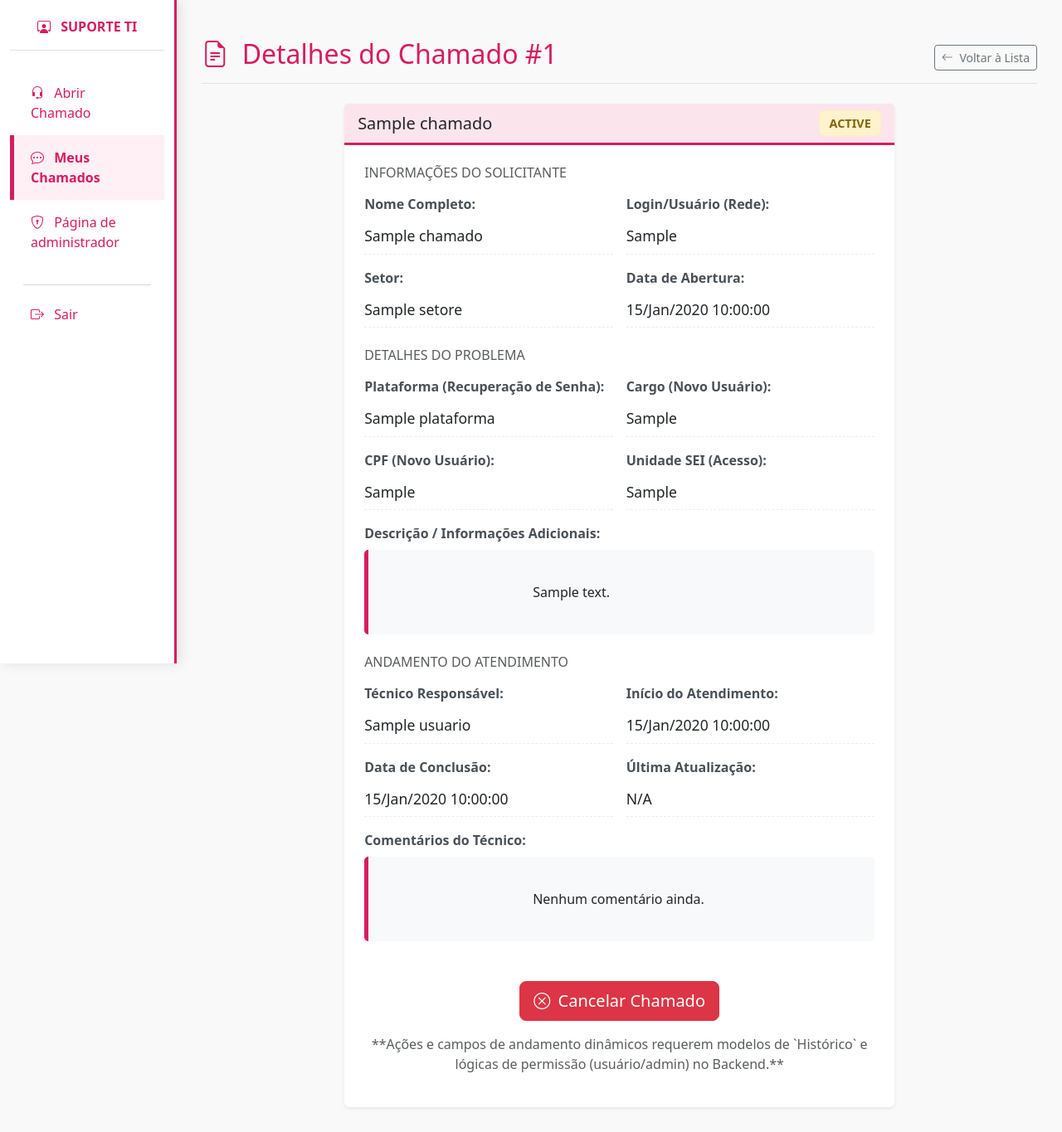
After one commit to Gabriel-Eric08/suporte-ti-flask, a Flask app: page /chamados/1 in a window 1280 px wide. The commit adds this page. Shown: the whole page at 83% size. Run offline with Flask 3, Linux system fonts and the light colour scheme; tables that the repository leaves empty hold one stand-in row (values such as "Sample post").

Commit message:
add: Detalhes de chamado e registro de horários

```diff
--- a/routes/chamados.py
+++ b/routes/chamados.py
@@ -1,11 +1,37 @@
-from flask import Flask, Blueprint, request, jsonify
-# Importe todos os modelos necessários para validação
-from models.models import Chamado, TipoChamado, Setor, Plataforma, Cargo, UnidadeSEI
+from flask import Flask, Blueprint, request, jsonify, render_template
+# Importe apenas os modelos necessários para as FKs restantes
+# Certifique-se de que Setor, TipoChamado, Plataforma e Chamado estão importados do seu models.py
+from models.models import Chamado, TipoChamado, Setor, Plataforma
 from datetime import datetime
 from db_config import db
-# from utils.getUsername import getUsername # (Não usado na rota, mas mantido)
+from sqlalchemy import and_ # Adicionado para a lógica de cálculo de posição
 
 chamados_route = Blueprint('Chamados', __name__)
+
+# ======================================================================
+# FUNÇÃO DE CÁLCULO DE POSIÇÃO (Lógica do Negócio)
+# ======================================================================
+
+def calcular_posicao_na_fila(novo_chamado_id):
+    """
+    Calcula a quantidade de chamados ENVIADOS (status_id=1)
+    que foram criados ANTES do chamado com o ID fornecido.
+    A posição é a contagem + 1. Assume que o ID é autoincrementável.
+    """
+    # Contamos quantos chamados com status_id = 1 têm um ID MENOR que o novo chamado
+    contagem_antes = Chamado.query.filter(
+        and_(
+            Chamado.status_id == 1,
+            Chamado.id < novo_chamado_id
+        )
+    ).count()
+
+    # Sua posição na fila é a quantidade de pessoas na sua frente + 1
+    return contagem_antes + 1
+
+# ======================================================================
+# ROTA DE ENVIO DE CHAMADO (POST) - CORRIGIDO 'desc' PARA 'tipo_desc'
+# ======================================================================
 
 @chamados_route.route('/', methods=['POST'])
 def enviar_chamado():
@@ -20,17 +46,21 @@ def enviar_chamado():
     # --- 1. Inicialização de Variáveis e Extração de Dados ---
 
     # Campos base obrigatórios
-    nome_completo = data.get('nome_completo')  # Nome completo é obrigatório para o Chamado
+    nome_completo = data.get('nome_completo')
     setor_id = data.get('setor_id')
     tipo_id = data.get('tipo_id')
 
     # Campos opcionais ou condicionais
+    # A variável Python ainda pode se chamar 'desc', mas o atributo do modelo é 'tipo_desc'
     desc = data.get('desc')
     cpf = data.get('cpf')
     plataforma_id = data.get('plataforma_id')
-    cargo_id = data.get('cargo_id')
-    unidade_sei_id = data.get('unidade_sei_id')
-    user_login = data.get('user') # Assumindo que 'user' é o login, se houver
+
+    # NOVOS CAMPOS TEXTO
+    cargo = data.get('cargo')
+    unidade_sei = data.get('unidade_sei')
+
+    user_login = data.get('user')
 
     # --- 2. Validação de Campos Base ---
 
@@ -52,14 +82,13 @@ def enviar_chamado():
 
     # Tipo 6: Criação de Novo Login (Requer cpf, cargo e unidade_sei)
     elif tipo_id == 6:
-        if not cpf or not cargo_id or not unidade_sei_id:
+        if not cpf or not cargo or not unidade_sei:
             return jsonify({
                 "success": False,
-                "message": "Chamado para criação de login (tipo 6) necessita dos campos: cpf, cargo_id e unidade_sei_id."
+                "message": "Chamado para criação de login (tipo 6) necessita dos campos: cpf, cargo e unidade_sei."
             }), 400
 
     # --- 4. Validação de Integridade de Chaves Estrangeiras ---
-    # Garante que os IDs fornecidos existam no banco de dados.
 
     if not Setor.query.get(setor_id):
         return jsonify({"success": False, "message": f"Setor ID {setor_id} inválido."}), 400
@@ -69,11 +98,6 @@ def enviar_chamado():
     if plataforma_id and not Plataforma.query.get(plataforma_id):
         return jsonify({"success": False, "message": f"Plataforma ID {plataforma_id} inválida."}), 400
 
-    if cargo_id and not Cargo.query.get(cargo_id):
-        return jsonify({"success": False, "message": f"Cargo ID {cargo_id} inválido."}), 400
-
-    if unidade_sei_id and not UnidadeSEI.query.get(unidade_sei_id):
-        return jsonify({"success": False, "message": f"Unidade SEI ID {unidade_sei_id} inválida."}), 400
 
     # --- 5. Criação e Inserção do Novo Chamado ---
 
@@ -82,35 +106,78 @@ def enviar_chamado():
         nome_completo=nome_completo,
         setor_id=setor_id,
         tipo_id=tipo_id,
+        status_id=1, # Configura o status inicial como ENVIADO (1)
 
         # Campos de dados
-        user=user_login, # Se houver um login
-        tipo_desc=desc,
+        user=user_login,
+        tipo_desc=desc, # <--- CORRIGIDO: Passando 'desc' para o campo 'tipo_desc' do modelo
         cpf=cpf,
 
         # Chaves Estrangeiras opcionais/condicionais
         plataforma_id=plataforma_id,
-        cargo_id=cargo_id,
-        unidade_sei_id=unidade_sei_id,
 
-        # status_id é definido por DEFAULT=1 no banco de dados (Enviado)
-        # datetime é definido por DEFAULT no banco de dados ou no modelo (datetime.utcnow)
+        # NOVOS CAMPOS TEXTO
+        cargo=cargo,
+        unidade_sei=unidade_sei,
+
     )
 
     try:
         db.session.add(novo_chamado)
         db.session.commit()
 
+        # O ID é gerado após o commit para o objeto 'novo_chamado'
+        novo_chamado_id = novo_chamado.id
+
+        # 6. CÁLCULO E RETORNO DA POSIÇÃO NA FILA
+        posicao = calcular_posicao_na_fila(novo_chamado_id)
+
         return jsonify({
             "success": True,
             "message": "Chamado registrado com sucesso!",
-            "id": novo_chamado.id
+            "id": novo_chamado_id,
+            "posicao_na_fila": posicao # <-- CHAVE EXPORTADA PARA O JS
         }), 201 # 201 Created
 
     except Exception as e:
         db.session.rollback()
         print(f"Erro ao salvar chamado: {e}")
+        # Se ocorrer um erro aqui, é um erro de banco de dados (500)
         return jsonify({
             "success": False,
             "message": "Erro interno ao salvar chamado no banco de dados."
         }), 500
+
+# Rota /last (mantida do seu código original)
+@chamados_route.route('/last', methods=['GET'])
+def posicao_fila():
+    """
+    Retorna a quantidade total de chamados atualmente com status 'Enviado' (status_id=1).
+    """
+    try:
+        quantidade_enviados = Chamado.query.filter_by(status_id=1).count()
+
+        return jsonify({
+            "success": True,
+            "status_name": "Enviado",
+            "status_id": 1,
+            "quantidade": quantidade_enviados
+        }), 200
+
+    except Exception as e:
+        print(f"Erro ao buscar quantidade de chamados: {e}")
+        return jsonify({
+            "success": False,
+            "message": "Erro interno ao consultar o banco de dados."
+        }), 500
+
+@chamados_route.route('/<id_chamado>')
+def detalhes_chamado(id_chamado):
+    # CORREÇÃO: Usar .first() para obter um único objeto, não uma Query.
+    chamado = Chamado.query.filter_by(id=id_chamado).first()
+
+    if chamado is None:
+        # Tratar caso o chamado não exista (exemplo: abort(404))
+        pass
+
+    return render_template('detalhes_chamado.html', chamado=chamado)
--- /dev/null
+++ b/templates/detalhes_chamado.html
@@ -0,0 +1,246 @@
+<!DOCTYPE html>
+<html lang="pt-BR">
+<head>
+    <meta charset="UTF-8">
+    <meta name="viewport" content="width=device-width, initial-scale=1.0">
+    <title>Detalhes do Chamado #{{ chamado.id }}</title>
+    <link href="https://cdn.jsdelivr.net/npm/bootstrap@5.3.3/dist/css/bootstrap.min.css" rel="stylesheet" integrity="sha384-QWTKZyjpPEjISv5WaRU9OFeRpok6YctnYmDr5pNlyT2bRjXh0JMhjY6hW+ALEwIH" crossorigin="anonymous">
+    <link rel="stylesheet" href="https://cdn.jsdelivr.net/npm/bootstrap-icons@1.11.3/font/bootstrap-icons.min.css">
+
+    <style>
+        /* Variáveis de Estilo do Template Anterior */
+        :root {
+            --bs-pink-primary: #d81b60;
+            --bs-pink-hover: #ff69b4;
+            --bs-bg-light: #f9f9f9;
+            --bs-bg-white: #ffffff;
+            --bs-text-muted: #6c757d;
+        }
+
+        body { background-color: var(--bs-bg-light); }
+        .sidebar { height: 100vh; background-color: var(--bs-bg-white); padding-top: 20px; box-shadow: 4px 0 15px rgba(0, 0, 0, 0.1); border-right: 3px solid var(--bs-pink-primary); }
+        .sidebar .sidebar-header { color: var(--bs-pink-primary); font-weight: bold; text-transform: uppercase; }
+        .sidebar .nav-link { color: var(--bs-pink-primary); padding: 15px 20px; font-weight: 500; border-left: 5px solid transparent; transition: all 0.3s; }
+        .sidebar .nav-link:hover { background-color: #fff0f5; color: var(--bs-pink-hover); border-left: 5px solid var(--bs-pink-hover); }
+        /* Mantendo a cor de um item como 'active' para simular a página atual */
+        .sidebar .nav-link.active { background-color: #fff0f5; color: var(--bs-pink-primary); border-left: 5px solid var(--bs-pink-primary); font-weight: bold; }
+        .main-content { padding: 30px; min-height: 100vh; }
+
+        /* Estilos específicos para a página de detalhes */
+        .detail-label { font-weight: 600; color: #495057; display: block; margin-bottom: 5px; }
+        .detail-value { font-size: 1.1rem; color: #212529; padding: 8px 0; border-bottom: 1px dashed #e9ecef; }
+        .card-header-chamado { background-color: #fce4ec; border-bottom: 3px solid var(--bs-pink-primary); }
+        .status-badge { font-size: 0.9em; padding: 0.5em 0.8em; }
+
+        /* Cores dinâmicas do Status */
+        .status-1 { background-color: #fff3cd; color: #856404; border: 1px solid #ffeeba; } /* ENVIADO */
+        .status-2 { background-color: #e2f0fd; color: #007bff; border: 1px solid #cce5ff; } /* EM ATENDIMENTO */
+        .status-3 { background-color: #d4edda; color: #155724; border: 1px solid #c3e6cb; } /* CONCLUÍDO */
+        .status-4 { background-color: #f8d7da; color: #721c24; border: 1px solid #f5c6cb; } /* RECUSADO/CANCELADO (Adicionado) */
+
+        .description-box { background-color: #f8f9fa; border-left: 5px solid var(--bs-pink-primary); padding: 15px; border-radius: 5px; white-space: pre-wrap; }
+    </style>
+</head>
+<body>
+
+    <div class="container-fluid">
+        <div class="row">
+
+            <nav id="sidebarMenu" class="col-md-3 col-lg-2 d-md-block sidebar">
+                <div class="position-sticky">
+
+                    <div class="sidebar-header text-center mb-4 pb-3 border-bottom">
+                        <i class="bi bi-person-workspace me-2"></i> Suporte TI
+                    </div>
+
+                    <ul class="nav flex-column">
+                        <li class="nav-item">
+                            <a class="nav-link" href="{{ url_for('Home.home_page') }}">
+                                <i class="bi bi-headset me-2"></i> Abrir Chamado
+                            </a>
+                        </li>
+                        <li class="nav-item">
+                            <a class="nav-link active" href="{{ url_for('Cliente.cliente_page') }}">
+                                <i class="bi bi-chat-dots me-2"></i> Meus Chamados
+                            </a>
+                        </li>
+                        <li class="nav-item">
+                            <a class="nav-link" href="{{ url_for('Admin_chamados.admin_page') }}">
+                                <i class="bi bi-shield-lock me-2"></i> Página de administrador
+                            </a>
+                        </li>
+                    </ul>
+
+                    <hr class="mx-3 mt-4 mb-2 text-muted">
+
+                    <ul class="nav flex-column mb-0">
+                        <li class="nav-item">
+                            <a class="nav-link" href="#">
+                                <i class="bi bi-box-arrow-right me-2"></i> Sair
+                            </a>
+                        </li>
+                    </ul>
+                </div>
+            </nav>
+
+            <main class="col-md-9 ms-sm-auto col-lg-10 main-content">
+
+                <div class="d-flex justify-content-between align-items-center pt-3 pb-2 mb-4 border-bottom">
+                    <h1 class="h2" style="color: var(--bs-pink-primary);">
+                        <i class="bi bi-file-earmark-text me-2"></i> Detalhes do Chamado #<span id="chamadoId">{{ chamado.id }}</span>
+                    </h1>
+                    <button class="btn btn-sm btn-outline-secondary" onclick="window.history.back()">
+                        <i class="bi bi-arrow-left me-1"></i> Voltar à Lista
+                    </button>
+                </div>
+
+                <div class="row justify-content-center">
+                    <div class="col-lg-10 col-xl-8">
+                        <div class="card shadow-sm border-0">
+
+                            <div class="card-header card-header-chamado">
+                                <div class="d-flex justify-content-between align-items-center">
+                                    {# CORREÇÃO: Usando nome_tipo (propriedade do modelo TipoChamado) #}
+                                    <h5 class="mb-0">{{ chamado.tipo.nome_tipo }}</h5>
+                                    {# Usando nome_status para o status #}
+                                    <span class="badge status-badge status-{{ chamado.status_id }}">{{ chamado.status.nome_status|upper }}</span>
+                                </div>
+                            </div>
+
+                            <div class="card-body p-4">
+
+                                <h6 class="mb-3 text-uppercase text-muted">Informações do Solicitante</h6>
+                                <div class="row g-3 mb-4">
+                                    <div class="col-md-6">
+                                        <span class="detail-label">Nome Completo:</span>
+                                        <div class="detail-value">{{ chamado.nome_completo }}</div>
+                                    </div>
+                                    <div class="col-md-6">
+                                        <span class="detail-label">Login/Usuário (Rede):</span>
+                                        <div class="detail-value">{{ chamado.user|default('N/A') }}</div>
+                                    </div>
+                                    <div class="col-md-6">
+                                        <span class="detail-label">Setor:</span>
+                                        {# CORREÇÃO: Usando nome_setor (propriedade do modelo Setor) #}
+                                        <div class="detail-value">{{ chamado.setor.nome_setor|default('Setor Não Encontrado') }}</div>
+                                    </div>
+                                    <div class="col-md-6">
+                                        <span class="detail-label">Data de Abertura:</span>
+                                        <div class="detail-value">{{ chamado.datetime.strftime('%d/%b/%Y %H:%M:%S') }}</div>
+                                    </div>
+                                </div>
+
+                                <h6 class="mb-3 mt-4 text-uppercase text-muted">Detalhes do Problema</h6>
+                                <div class="row g-3 mb-4">
+
+                                    {% if chamado.plataforma_id %}
+                                    <div class="col-md-6">
+                                        <span class="detail-label">Plataforma (Recuperação de Senha):</span>
+                                        {# CORREÇÃO: Usando nome_plataforma (propriedade do modelo Plataforma) #}
+                                        <div class="detail-value">{{ chamado.plataforma.nome_plataforma|default('N/A') }}</div>
+                                    </div>
+                                    {% endif %}
+
+                                    {% if chamado.cargo %}
+                                    <div class="col-md-6">
+                                        <span class="detail-label">Cargo (Novo Usuário):</span>
+                                        <div class="detail-value">{{ chamado.cargo }}</div>
+                                    </div>
+                                    {% endif %}
+
+                                    {% if chamado.cpf %}
+                                    <div class="col-md-6">
+                                        <span class="detail-label">CPF (Novo Usuário):</span>
+                                        <div class="detail-value">{{ chamado.cpf }}</div>
+                                    </div>
+                                    {% endif %}
+
+                                    {% if chamado.unidade_sei %}
+                                    <div class="col-md-6">
+                                        <span class="detail-label">Unidade SEI (Acesso):</span>
+                                        <div class="detail-value">{{ chamado.unidade_sei }}</div>
+                                    </div>
+                                    {% endif %}
+
+                                    <div class="col-12">
+                                        <span class="detail-label">Descrição / Informações Adicionais:</span>
+                                        <div class="description-box mt-2">
+                                            {{ chamado.tipo_desc|default('Nenhuma descrição fornecida.') }}
+                                        </div>
+                                    </div>
+                                </div>
+
+                                <h6 class="mb-3 mt-4 text-uppercase text-muted">Andamento do Atendimento</h6>
+                                <div class="row g-3 mb-4">
+                                    <div class="col-md-6">
+                                        <span class="detail-label">Técnico Responsável:</span>
+                                        {# NOVO: Exibe o nome do técnico se existir #}
+                                        <div class="detail-value">
+                                            {% if chamado.tecnico_responsavel %}
+                                                {{ chamado.tecnico_responsavel.nome|default(chamado.tecnico_responsavel.login) }}
+                                            {% else %}
+                                                Aguardando Atendimento
+                                            {% endif %}
+                                        </div>
+                                    </div>
+
+                                    {# NOVO: Data/Hora do Atendimento #}
+                                    <div class="col-md-6">
+                                        <span class="detail-label">Início do Atendimento:</span>
+                                        <div class="detail-value">
+                                            {% if chamado.datetime_atendido %}
+                                                {{ chamado.datetime_atendido.strftime('%d/%b/%Y %H:%M:%S') }}
+                                            {% else %}
+                                                N/A
+                                            {% endif %}
+                                        </div>
+                                    </div>
+
+                                    {# NOVO: Data/Hora da Conclusão #}
+                                    <div class="col-md-6">
+                                        <span class="detail-label">Data de Conclusão:</span>
+                                        <div class="detail-value">
+                                            {% if chamado.datetime_concluido %}
+                                                {{ chamado.datetime_concluido.strftime('%d/%b/%Y %H:%M:%S') }}
+                                            {% else %}
+                                                N/A
+                                            {% endif %}
+                                        </div>
+                                    </div>
+
+                                    {# ÚLTIMA ATUALIZAÇÃO E COMENTÁRIOS FORAM MANTIDOS, MAS DEPENDEM DO MODELO DE HISTÓRICO #}
+                                    <div class="col-md-6">
+                                        <span class="detail-label">Última Atualização:</span>
+                                        <div class="detail-value">{{ chamado.ultima_atualizacao|default('N/A') }}</div>
+                                    </div>
+
+                                    <div class="col-12">
+                                        <span class="detail-label">Comentários do Técnico:</span>
+                                        <div class="description-box mt-2">
+                                            {{ chamado.comentarios_tecnico|default('Nenhum comentário ainda.') }}
+                                        </div>
+                                    </div>
+                                </div>
+
+                                <div class="text-center mt-5">
+                                    {% if chamado.status_id == 1 %}
+                                    <button class="btn btn-lg btn-danger" id="btnCancelarChamado">
+                                        <i class="bi bi-x-circle me-1"></i> Cancelar Chamado
+                                    </button>
+                                    {% endif %}
+
+                                    <p class="text-muted mt-3">**Ações e campos de andamento dinâmicos requerem modelos de `Histórico` e lógicas de permissão (usuário/admin) no Backend.**</p>
+                                </div>
+
+                            </div>
+                        </div>
+                    </div>
+                </div>
+
+            </main>
+        </div>
+    </div>
+
+    <script src="https://cdn.jsdelivr.net/npm/bootstrap@5.3.3/dist/js/bootstrap.bundle.min.js" integrity="sha384-YvpcrYf0tY3lHB60NNkmXc5s9fDVZLESaAA55NDzOxhy9GkcIdslK1eN7N6jIeHz" crossorigin="anonymous"></script>
+</body>
+</html>
```
Also changed, not shown: models/models.py (+25 -38 lines), routes/admin_chamados.py (+54 -26 lines), templates/admin_page.html (+26 -9 lines), templates/client_page.html (+13 -5 lines), templates/home.html (+40 -55 lines), 1 other file.
